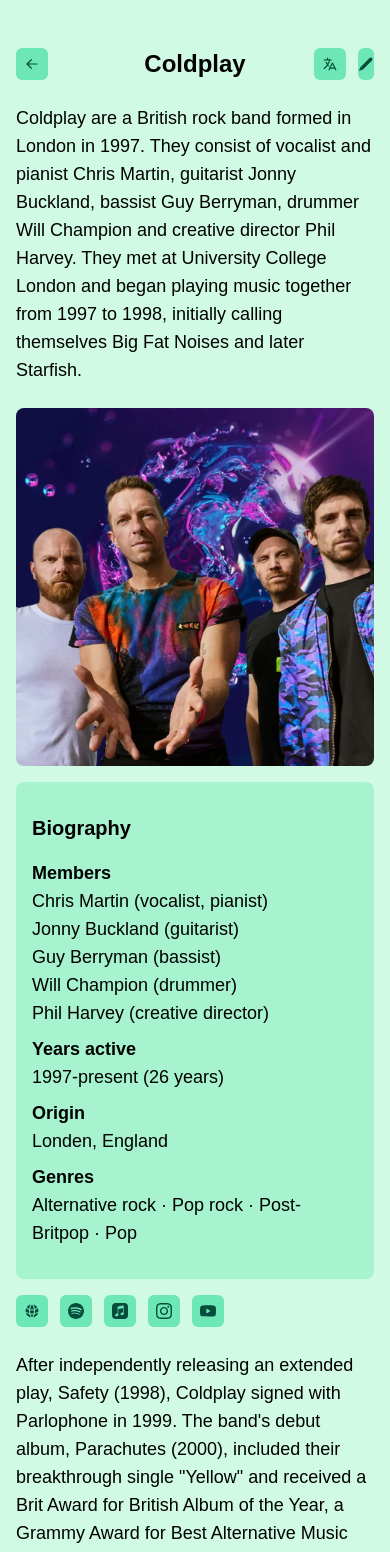
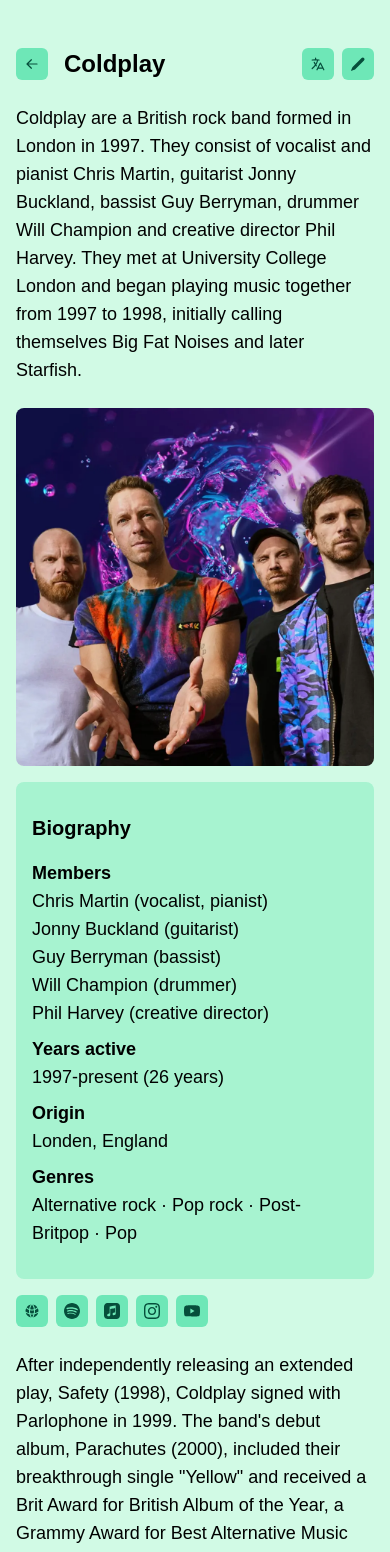
Before and after one commit to romerdev/Wiki, a Next.js app: page /coldplay in a window 390 px wide. Shown: the top 1552 px of the page. Built offline with nearby package versions, Linux system fonts and the light colour scheme; a web font is replaced by a local one.

Commit message:
refactor: add responsiveness improvements

```diff
--- a/app/coldplay/page.tsx
+++ b/app/coldplay/page.tsx
@@ -8,8 +8,8 @@
 export default function Home() {
   return (
     <>
-      <header className="grid grid-cols-4 gap-x-12 lg:gap-x-24 max-w-screen-2xl mx-auto px-4 md:px-24 mb-6">
-        <div className="col-span-1">
+      <header className="flex xs:grid grid-cols-6 md:grid-cols-4 md:gap-x-12 lg:gap-x-24 max-w-screen-2xl mx-auto px-4 lg:px-24 mb-6">
+        <div className="col-span-2 md:col-span-1">
           <a
             href="/"
             className="icon-button"
@@ -32,11 +32,11 @@
           </a>
         </div>
         <div className="col-span-2">
-          <h1 className="font-bold text-2xl lg:text-4xl text-center xl:text-start">
+          <h1 className="font-bold text-2xl lg:text-4xl text-center xl:text-start ml-4 xs:ml-0">
             Coldplay
           </h1>
         </div>
-        <div className="col-span-1 flex justify-end gap-x-3">
+        <div className="col-span-2 md:col-span-1 flex justify-end gap-x-2 md:gap-x-3 ml-auto xs:ml-0">
           <Menu as="div" className="relative">
             <Menu.Button
               className="icon-button"
@@ -156,7 +156,7 @@
           </button>
         </div>
       </header>
-      <div className="md:grid md:grid-cols-3 xl:grid-cols-4 md:gap-x-12 lg:gap-x-24 max-w-screen-2xl mx-auto px-4 md:px-24">
+      <div className="md:grid md:grid-cols-3 xl:grid-cols-4 md:gap-x-12 lg:gap-x-24 max-w-screen-2xl mx-auto px-4 lg:px-24">
         <aside className="col-span-1 relative hidden xl:block">
           <div className="sticky top-6">
             <MainImage />
@@ -173,10 +173,16 @@
               began playing music together from 1997 to 1998, initially calling
               themselves Big Fat Noises and later Starfish.
             </p>
-            <div className="md:hidden">
-              <MainImage />
-              <Biography />
-              <Socials />
+            <div className="relative md:hidden">
+              <div className="sm:w-52 sm:h-52 sm:absolute sm:right-0">
+                <MainImage />
+              </div>
+              <div>
+                <Biography />
+                <div className="sm:absolute sm:right-0 sm:top-52 sm:w-52">
+                  <Socials />
+                </div>
+              </div>
             </div>
             <p>
               After independently releasing an extended play, Safety (1998),
@@ -213,7 +219,7 @@
 
 function Socials({ className = "" }) {
   return (
-    <div className={`flex flex-wrap gap-3 mt-4 ${className}`}>
+    <div className={`flex flex-wrap gap-2 md:gap-3 mt-4 ${className}`}>
       <SocialLink url="https://www.coldplay.com/" type="website" />
       <SocialLink
         url="https://open.spotify.com/artist/4gzpq5DPGxSnKTe4SA8HAU"
--- a/tailwind.config.js
+++ b/tailwind.config.js
@@ -1,18 +1,16 @@
 /** @type {import('tailwindcss').Config} */
 module.exports = {
   content: [
-    './pages/**/*.{js,ts,jsx,tsx,mdx}',
-    './components/**/*.{js,ts,jsx,tsx,mdx}',
-    './app/**/*.{js,ts,jsx,tsx,mdx}',
+    "./pages/**/*.{js,ts,jsx,tsx,mdx}",
+    "./components/**/*.{js,ts,jsx,tsx,mdx}",
+    "./app/**/*.{js,ts,jsx,tsx,mdx}",
   ],
   theme: {
     extend: {
-      backgroundImage: {
-        'gradient-radial': 'radial-gradient(var(--tw-gradient-stops))',
-        'gradient-conic':
-          'conic-gradient(from 180deg at 50% 50%, var(--tw-gradient-stops))',
+      screens: {
+        xs: "475px",
       },
     },
   },
   plugins: [],
-}
+};
```
